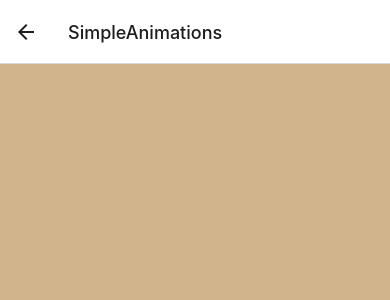
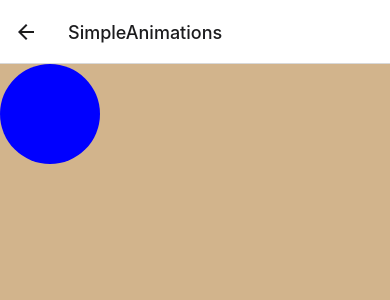
Before and after one commit to tbatty7/ReactNativeKatas, a React Native app: screen /SimpleAnimations in a window 390 px wide. Shown: the top 300 px of the page. Built offline with nearby package versions, Linux system fonts and the light colour scheme.

Commit message:
Add simple test

```diff
--- a/src/SimpleAnimationsScreen.tsx
+++ b/src/SimpleAnimationsScreen.tsx
@@ -2,7 +2,11 @@ import * as React from 'react';
 import {StyleSheet, View} from 'react-native';
 
 export function SimpleAnimationsScreen() {
-  return <View style={styles.screen}></View>;
+  return (
+    <View style={styles.screen}>
+      <View accessibilityLabel={'ball'} style={styles.ball}></View>
+    </View>
+  );
 }
 
 const styles = StyleSheet.create({
@@ -10,4 +14,10 @@ const styles = StyleSheet.create({
     flex: 1,
     backgroundColor: 'tan',
   },
+  ball: {
+    backgroundColor: 'blue',
+    height: 100,
+    width: 100,
+    borderRadius: 50,
+  },
 });
```
Also changed, not shown: 1 other file (tests, documents, lock files or other folders).
